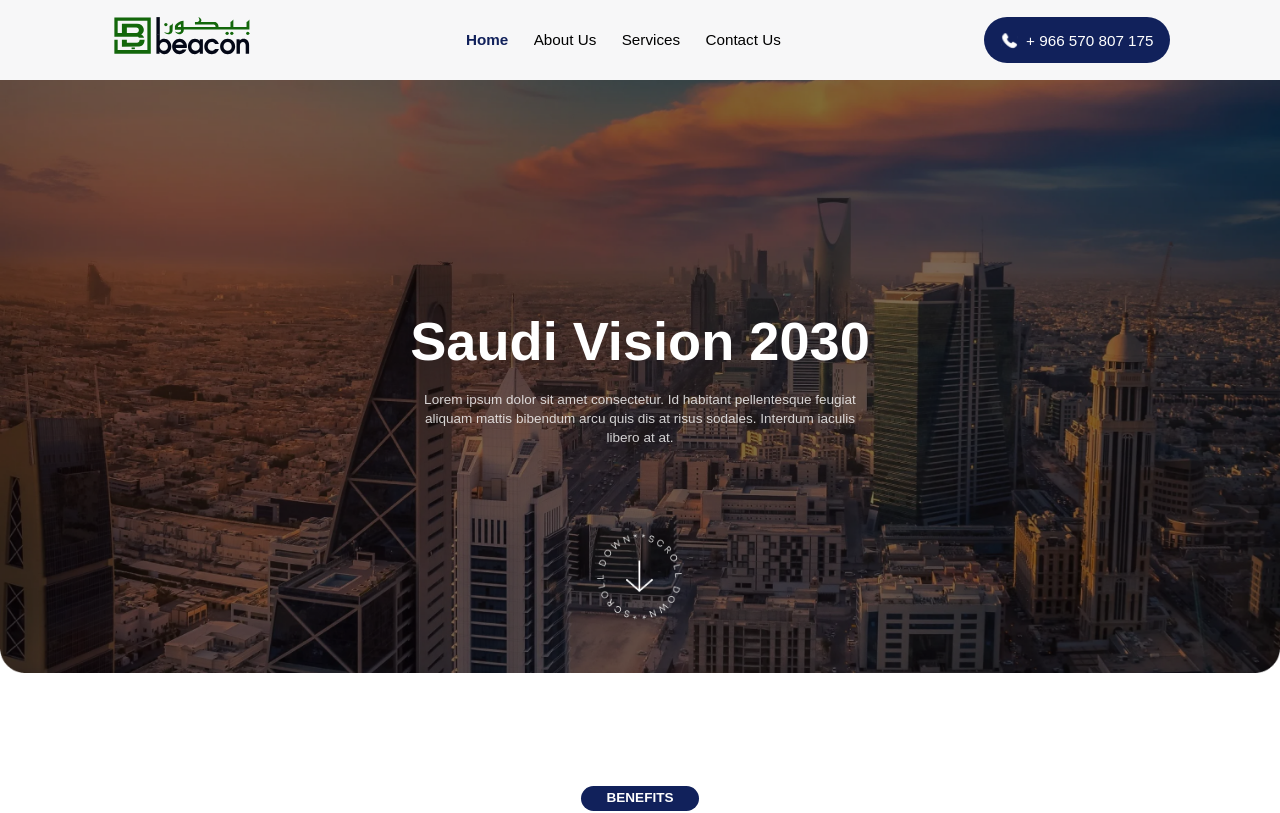
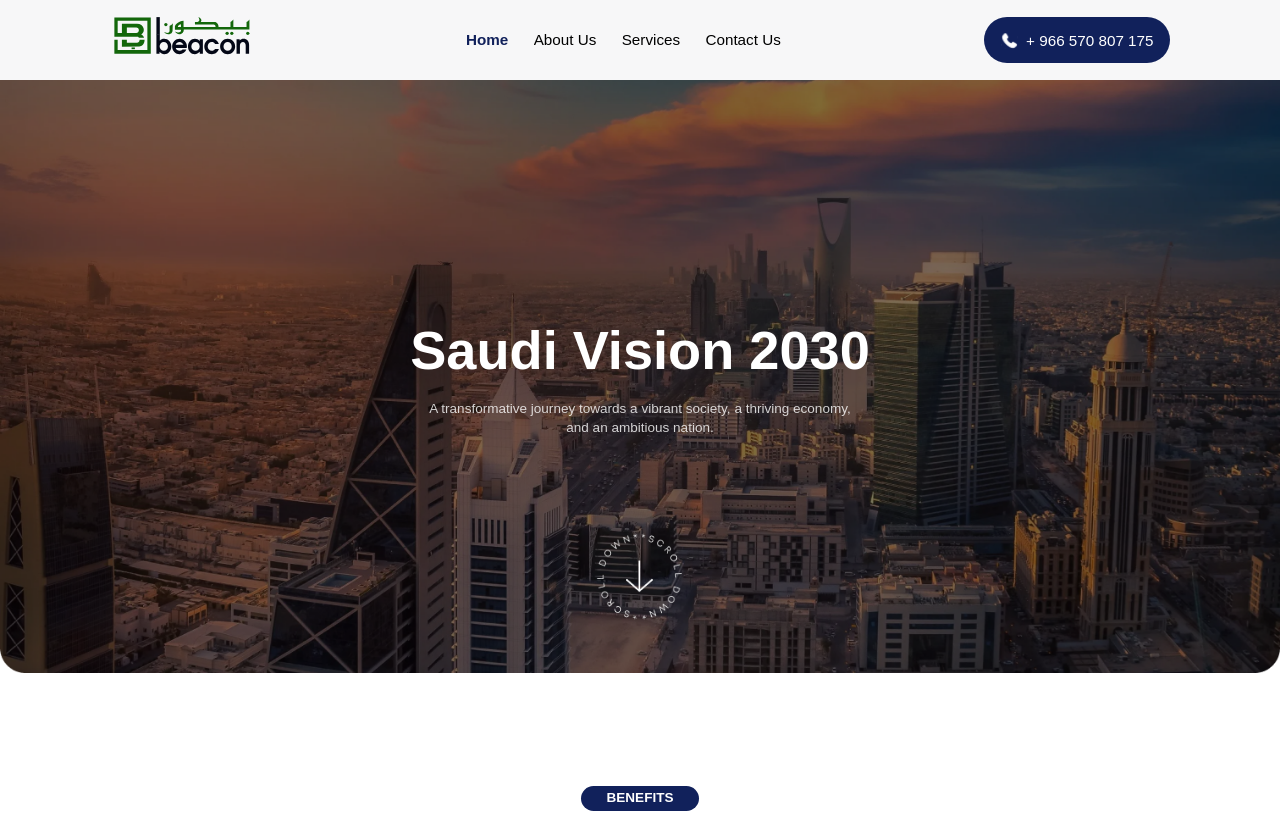
Before and after one commit to beacon-global/beaconSaudi, a Next.js app: page / in a window 1280 px wide. Shown: the top 813 px of the page. Built offline with nearby package versions, Linux system fonts and the light colour scheme.

Commit message:
v0.0.2 pagesAddedAndStyled

```diff
--- a/src/app/components/Hero/Hero.js
+++ b/src/app/components/Hero/Hero.js
@@ -18,7 +18,7 @@ const Hero = () => {
       <div className={styles.contentContainer}>
         <h1>Saudi Vision 2030</h1>
         <SectionDescription
-          sectionText="Lorem ipsum dolor sit amet consectetur. Id habitant pellentesque feugiat aliquam mattis bibendum arcu quis dis at risus sodales. Interdum iaculis libero at at."
+          sectionText="A transformative journey towards a vibrant society, a thriving economy, and an ambitious nation."
           width="34.32539682539682vw"
           margin="1.3227513227513228vw 0vw 0 0vw"
           color="rgba(255,255,255,0.8)"
```
